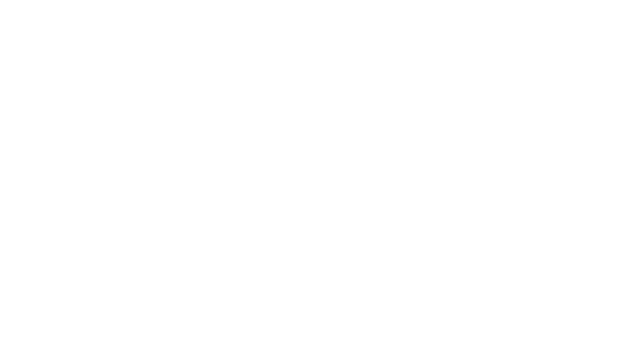
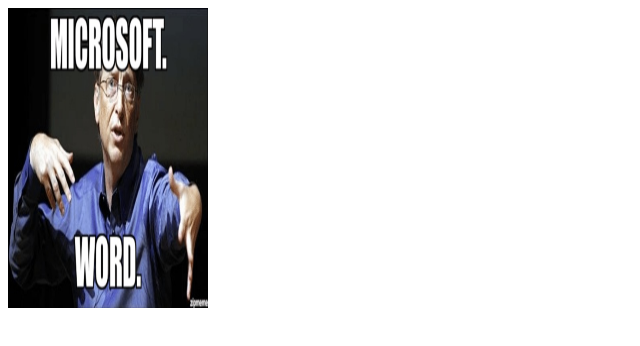
Before and after one commit to TechSnazzy/gwg_100_days_of_code, a plain HTML site: page index.html in a window 1280 px wide. Shown: the whole page, without its empty margins (0-640 px from the left). Drawn offline with Linux system fonts and the light colour scheme.

Commit message:
Added Day 2 notes learning HTML5 Canvas Basics

```diff
--- a/index.html
+++ b/index.html
@@ -2,9 +2,11 @@
 <html lang="en" dir="ltr">
   <head>
     <meta charset="utf-8">
-    <title></title>
+    <title>Meme Generator</title>
   </head>
   <body>
-    <!-- something here -->
+    <canvas id="c" width="200" height="300"></canvas>
+
+    <script type="text/javascript" src="js/app.js"></script>
   </body>
 </html>
--- /dev/null
+++ b/js/app.js
@@ -0,0 +1,36 @@
+/*
+Start by grabbing the canvas using this selector to get the canvas with the ID of c from the body.
+*/
+var c = document.querySelector('#c');
+
+/*
+From the canvas, we need to grab it's context.
+Call the method .getContext() on the canvas we created and we pass in the parameter for 2d.
+*/
+var ctx = c.getContext('2d');
+
+/*
+Start by creating a new image.
+*/
+var image = new Image();
+
+/*
+Images in JS get loaded asynchronously.
+That means we have to do work after it's loaded.
+So we'll set the onload function to what you see there.
+*/
+image.onload = function() {
+  console.log('Loaded image');
+  /*
+  This is what will happen after the image is loaded.
+  Now grab the ctx from above and call the drawImage method on it.
+  The drawImage() will pass the image itself, along with it's starting coordinates (x, y), and it's width and height.
+  Notice how width and height are set to the same values from the canvas itself inside the DOM (the canvas element in the HTML file).
+  */
+  ctx.drawImage(image, 0, 0, c.width, c.height);
+}
+
+/*
+Set the source of the image file.
+*/
+image.src = 'img/word.jpg';
```
Also changed, not shown: img/word.jpg (added), 2 other files.
